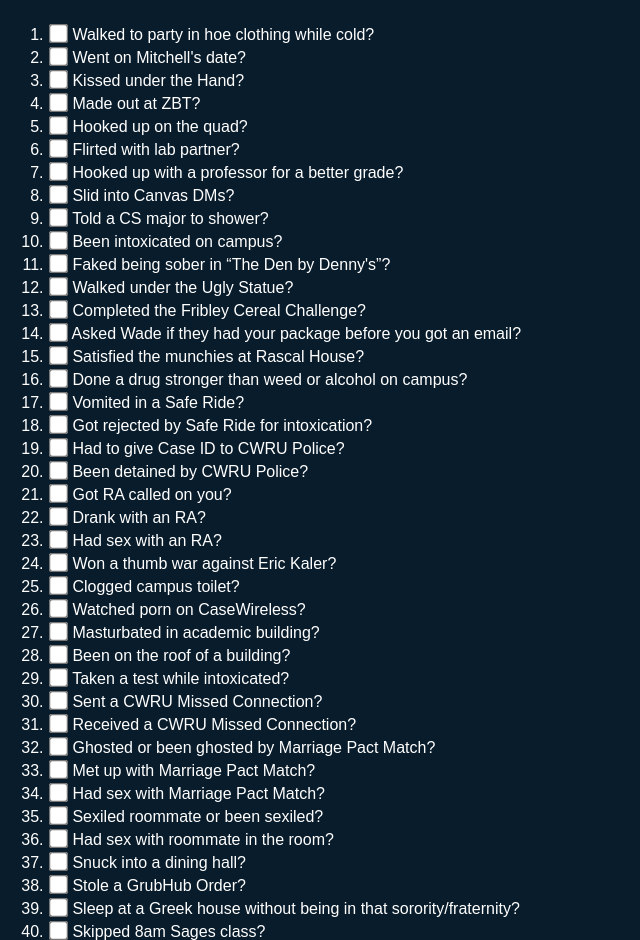
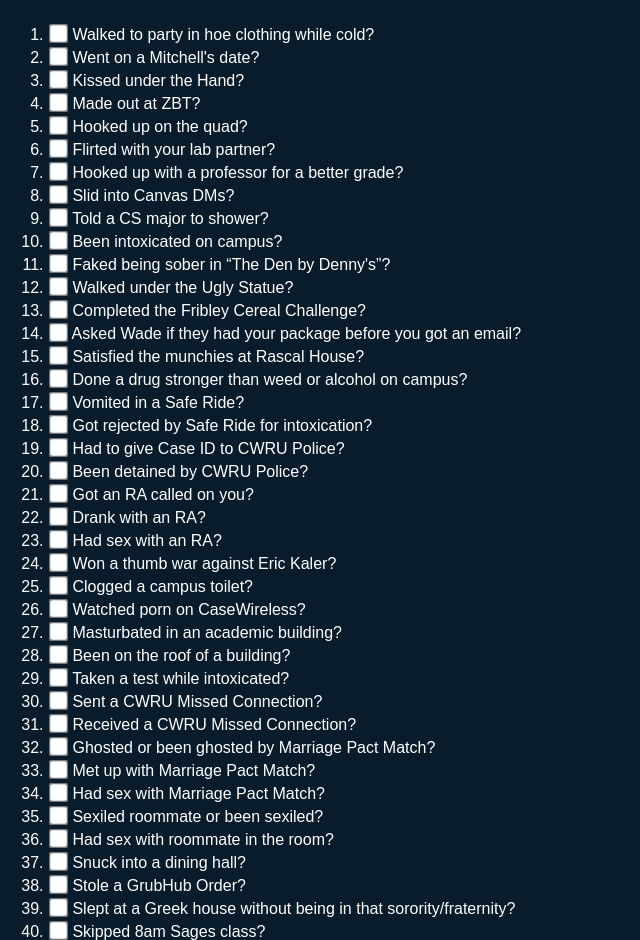
Before and after one commit to Tunas1337/cwrupurity.github.io, a plain HTML site: page index.html in a window 1280 px wide. Shown: the part 80-1020 px from the top of the page, without its empty margins (0-640 px from the left). Drawn offline with Linux system fonts and the light colour scheme.

Commit message:
Fix typos
for maximum purity, obvi

```diff
--- a/index.html
+++ b/index.html
@@ -24,11 +24,11 @@
     <div id="questions">
         <ol>
             <li> <input type="checkbox" id="1"> Walked to party in hoe clothing while cold?
-            <li> <input type="checkbox" id="2"> Went on Mitchell's date?
+            <li> <input type="checkbox" id="2"> Went on a Mitchell's date?
             <li> <input type="checkbox" id="3"> Kissed under the Hand?
             <li> <input type="checkbox" id="4"> Made out at ZBT?
             <li> <input type="checkbox" id="5"> Hooked up on the quad?
-            <li> <input type="checkbox" id="6"> Flirted with lab partner?
+            <li> <input type="checkbox" id="6"> Flirted with your lab partner?
             <li> <input type="checkbox" id="7"> Hooked up with a professor for a better grade?
             <li> <input type="checkbox" id="8"> Slid into Canvas DMs?
             <li> <input type="checkbox" id="9"> Told a CS major to shower?
@@ -43,13 +43,13 @@
             <li> <input type="checkbox" id="18"> Got rejected by Safe Ride for intoxication?
             <li> <input type="checkbox" id="19"> Had to give Case ID to CWRU Police?
             <li> <input type="checkbox" id="20"> Been detained by CWRU Police?
-            <li> <input type="checkbox" id="21"> Got RA called on you?
+            <li> <input type="checkbox" id="21"> Got an RA called on you?
             <li> <input type="checkbox" id="22"> Drank with an RA?
             <li> <input type="checkbox" id="23"> Had sex with an RA?
             <li> <input type="checkbox" id="24"> Won a thumb war against Eric Kaler?
-            <li> <input type="checkbox" id="25"> Clogged campus toilet?
+            <li> <input type="checkbox" id="25"> Clogged a campus toilet?
             <li> <input type="checkbox" id="26"> Watched porn on CaseWireless?
-            <li> <input type="checkbox" id="27"> Masturbated in academic building?
+            <li> <input type="checkbox" id="27"> Masturbated in an academic building?
             <li> <input type="checkbox" id="28"> Been on the roof of a building?
             <li> <input type="checkbox" id="29"> Taken a test while intoxicated?
             <li> <input type="checkbox" id="30"> Sent a CWRU Missed Connection?
@@ -61,7 +61,7 @@
             <li> <input type="checkbox" id="36"> Had sex with roommate in the room?
             <li> <input type="checkbox" id="37"> Snuck into a dining hall?
             <li> <input type="checkbox" id="38"> Stole a GrubHub Order?
-            <li> <input type="checkbox" id="39"> Sleep at a Greek house without being in that sorority/fraternity?
+            <li> <input type="checkbox" id="39"> Slept at a Greek house without being in that sorority/fraternity?
             <li> <input type="checkbox" id="40"> Skipped 8am Sages class?
             <li> <input type="checkbox" id="41"> Stalked a student on Instagram?
             <li> <input type="checkbox" id="42"> Hooked up with Orientation Leader?
@@ -93,7 +93,7 @@
             <li> <input type="checkbox" id="68"> Had sex with an athlete (Gobies don't count — Quidditch players do count)?
             <li> <input type="checkbox" id="69"> Raged due to MatLab Assignment?
             <li> <input type="checkbox" id="70"> Replaced someone's charger with your own in Tink?
-            <li> <input type="checkbox" id="71"> HEaten a head of lettuce on 3rd floor of KSL?
+            <li> <input type="checkbox" id="71"> Eaten a head of lettuce on 3rd floor of KSL?
             <li> <input type="checkbox" id="72"> Stolen pool, fuse, or ping pong balls?
             <li> <input type="checkbox" id="73"> Swam in Wade Lagoon?
             <li> <input type="checkbox" id="74"> Set off dorm fire alarm?
```
